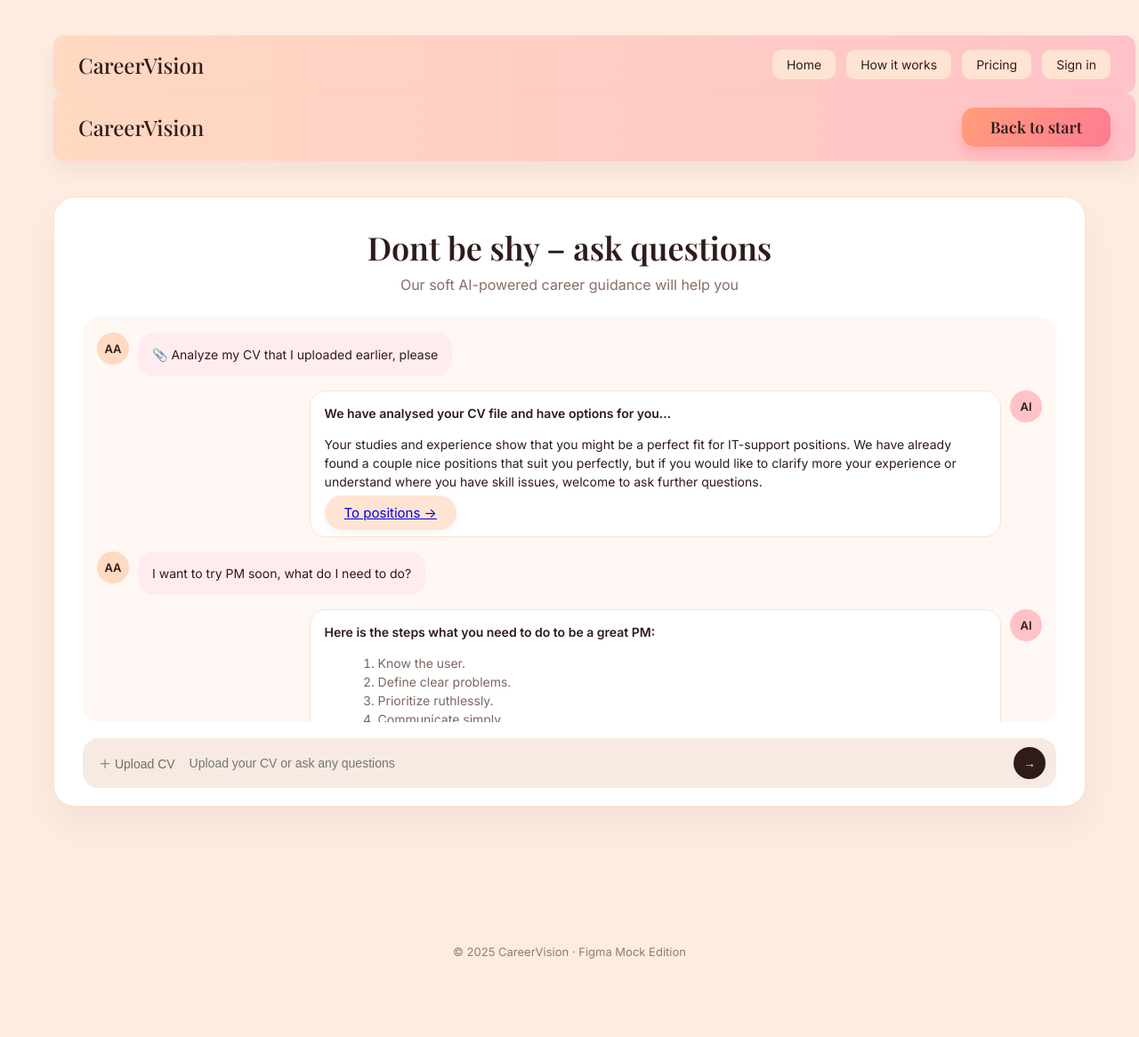
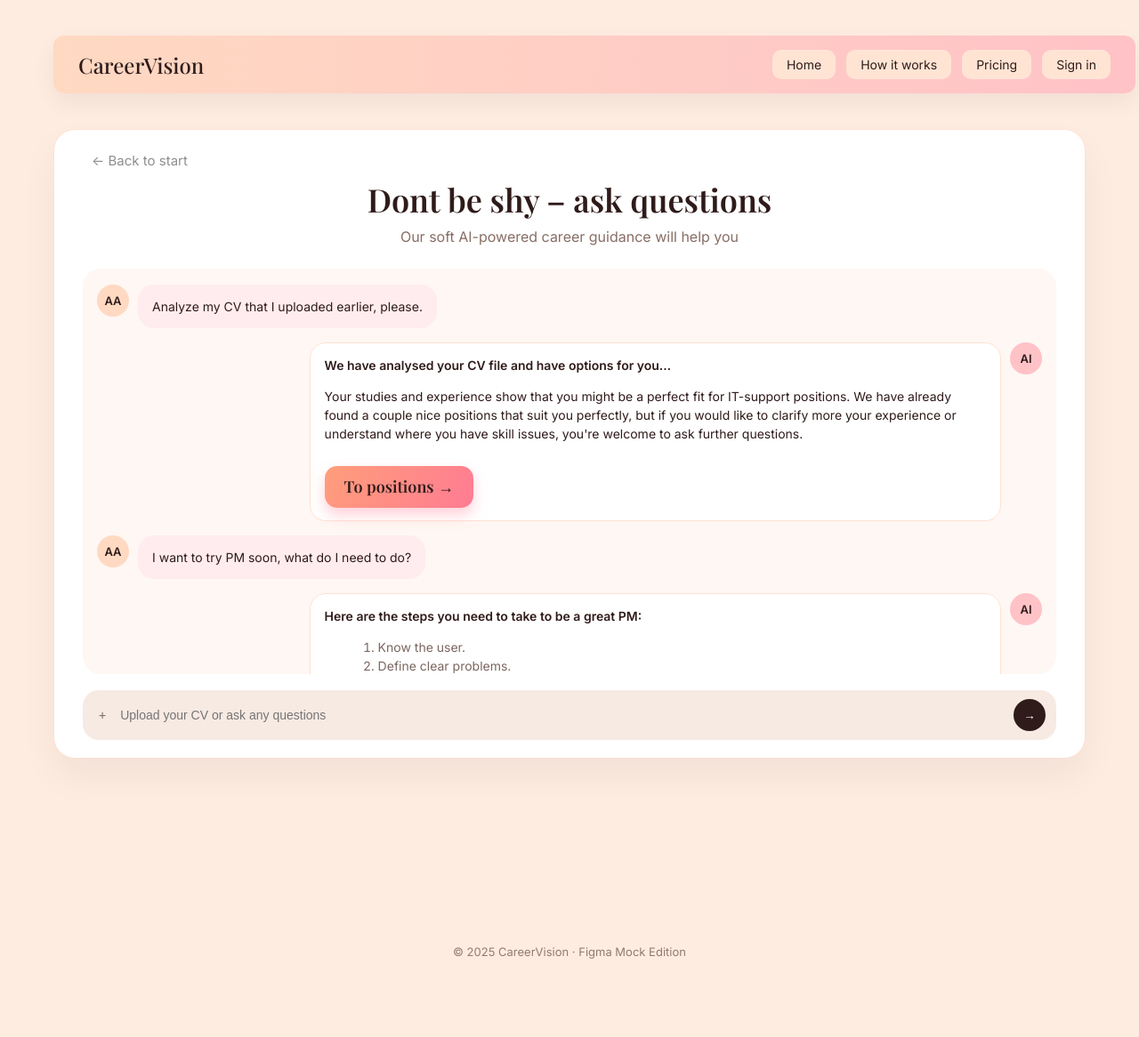
Before and after one commit to AntonAveryan/ProjectWork_TeamF, a Django app: page /chat/ in a window 1280 px wide. Shown: the whole page at 89% size. Run offline with Django 5.2, Linux system fonts and the light colour scheme.

Commit message:
Wlkn' skellet and 3 muscules

```diff
--- a/core/static/core/styles.css
+++ b/core/static/core/styles.css
@@ -626,6 +626,43 @@
   text-decoration: underline;
 }
 
+/* Кнопка сверху для Back to start / Back to chat */
+.cv-page-top-btn-wrap {
+  margin-top: 24px;
+  display: flex;
+  justify-content: flex-end;
+}
+/* ============================
+   MINI BACK LINK INSIDE CARD
+   ============================ */
+
+.cv-card-top-row {
+    width: 100%;
+    display: flex;
+    align-items: center;
+    margin-bottom: 10px;
+    padding-left: 10px;
+}
+
+.cv-back-link {
+    font-size: 15px;
+    color: rgba(50, 50, 50, 0.55);
+    text-decoration: none;
+    transition: 0.2s ease;
+    font-weight: 400;
+}
+
+.cv-back-link:hover {
+    color: rgba(30, 30, 30, 0.9);
+    text-decoration: underline;
+}
+
+/* Make sure the top row sits close to the top of card */
+.cv-card-positions,
+.cv-card-chat {
+    padding-top: 25px !important;
+}
+
 @media (max-width: 900px) {
   .cv-hiw-grid {
     grid-template-columns: 1fr;
--- a/core/templates/core/chat.html
+++ b/core/templates/core/chat.html
@@ -1,14 +1,15 @@
 {% extends 'core/base.html' %}
 
 {% block content %}
-<div class="cv-header">
-  <div class="cv-logo">CareerVision</div>
-  <a href="{% url 'landing' %}" class="cv-primary-btn cv-header-btn">
-    Back to start
-  </a>
-</div>
+<div class="cv-card cv-card-chat">
 
-<div class="cv-card cv-card-chat">
+  <!-- маленький back-линк внутри карточки -->
+  <div class="cv-card-top-row">
+    <a href="{% url 'landing' %}" class="cv-back-link">
+      ← Back to start
+    </a>
+  </div>
+
   <div class="cv-card-title-wrap">
     <h1 class="cv-title">Dont be shy – ask questions</h1>
     <p class="cv-subtitle">
@@ -17,35 +18,32 @@
   </div>
 
   <div class="cv-chat-window">
-    <!-- сообщение пользователя -->
+    <!-- пример диалога -->
     <div class="cv-chat-row cv-chat-row-user">
       <div class="cv-avatar cv-avatar-user">AA</div>
       <div class="cv-chat-bubble cv-chat-bubble-user">
-        📎 Analyze my CV that I uploaded earlier, please
+        Analyze my CV that I uploaded earlier, please.
       </div>
     </div>
 
-    <!-- ответ ИИ -->
     <div class="cv-chat-row cv-chat-row-ai">
       <div class="cv-chat-bubble cv-chat-bubble-ai">
         <p class="cv-chat-heading">
           We have analysed your CV file and have options for you…
         </p>
         <p>
-          Your studies and experience show that you might be a perfect fit
-          for IT-support positions. We have already found a couple nice
-          positions that suit you perfectly, but if you would like to clarify
-          more your experience or understand where you have skill issues,
-          welcome to ask further questions.
+          Your studies and experience show that you might be a perfect fit for IT-support positions.
+          We have already found a couple nice positions that suit you perfectly, but if you would like to
+          clarify more your experience or understand where you have skill issues, you&#39;re welcome to ask
+          further questions.
         </p>
-        <a href="{% url 'positions' %}" class="cv-secondary-btn cv-chat-inline-btn">
+        <a href="{% url 'positions' %}" class="cv-primary-btn cv-chat-inline-btn">
           To positions →
         </a>
       </div>
       <div class="cv-avatar cv-avatar-ai">AI</div>
     </div>
 
-    <!-- ещё один вопрос -->
     <div class="cv-chat-row cv-chat-row-user">
       <div class="cv-avatar cv-avatar-user">AA</div>
       <div class="cv-chat-bubble cv-chat-bubble-user">
@@ -53,11 +51,10 @@
       </div>
     </div>
 
-    <!-- длинный ответ ИИ -->
     <div class="cv-chat-row cv-chat-row-ai">
       <div class="cv-chat-bubble cv-chat-bubble-ai">
         <p class="cv-chat-heading">
-          Here is the steps what you need to do to be a great PM:
+          Here are the steps you need to take to be a great PM:
         </p>
         <ol class="cv-steps-list">
           <li>Know the user.</li>
@@ -70,21 +67,18 @@
           <li>Iterate forever.</li>
         </ol>
         <p>
-          That is the core competences that you need to excel to find a great
-          position. If you have any further question I may clarify all the
-          steps in details.
+          These are the core competencies you need to excel and find a strong position. If you have any
+          further questions I can clarify the steps in detail.
         </p>
       </div>
       <div class="cv-avatar cv-avatar-ai">AI</div>
     </div>
   </div>
 
-  <!-- input зона -->
-  <form class="cv-chat-input-row" method="post" action="#">
-    {% csrf_token %}
-    <button type="button" class="cv-upload-btn">＋ Upload CV</button>
+  <div class="cv-chat-input-row">
+    <button class="cv-upload-btn" type="button">+</button>
     <input class="cv-chat-input" type="text" placeholder="Upload your CV or ask any questions">
-    <button type="submit" class="cv-send-btn">→</button>
-  </form>
+    <button class="cv-send-btn" type="button">→</button>
+  </div>
 </div>
 {% endblock %}
```
Also changed, not shown: core/templates/core/positions.html (+19 -12 lines).
